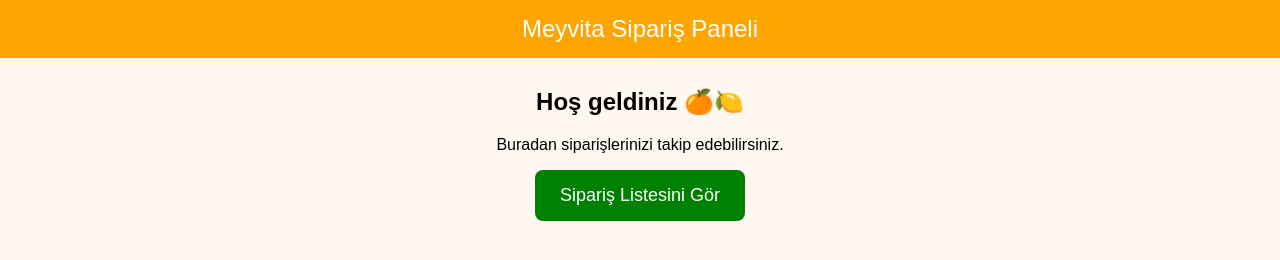
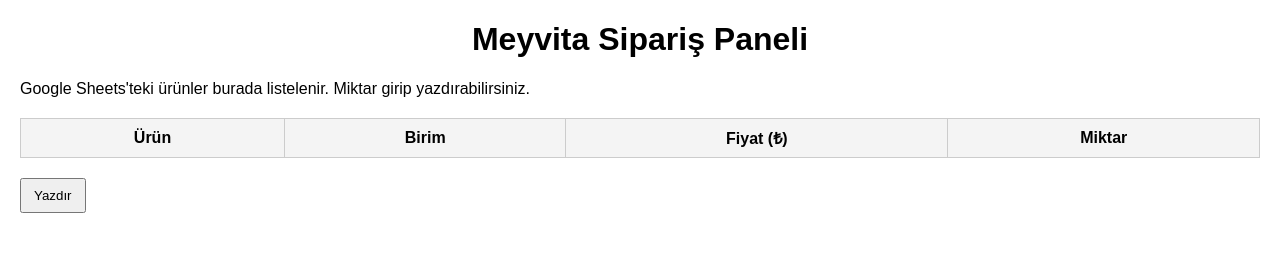
Before and after one commit to meyvita/meyvita-panel, a plain HTML site: page index.html in a window 1280 px wide. Drawn offline with Linux system fonts and the light colour scheme; no server answers.

Commit message:
Update index.html

```diff
--- a/index.html
+++ b/index.html
@@ -1,46 +1,65 @@
+
 <!DOCTYPE html>
 <html lang="tr">
 <head>
-    <meta charset="UTF-8">
-    <meta name="viewport" content="width=device-width, initial-scale=1.0">
-    <title>Meyvita Panel</title>
-    <style>
-        body {
-            font-family: Arial, sans-serif;
-            text-align: center;
-            background-color: #fff8f0;
-            margin: 0;
-            padding: 0;
-        }
-        header {
-            background-color: orange;
-            color: white;
-            padding: 15px;
-            font-size: 24px;
-        }
-        main {
-            margin: 30px;
-        }
-        button {
-            padding: 15px 25px;
-            background-color: green;
-            color: white;
-            border: none;
-            font-size: 18px;
-            cursor: pointer;
-            border-radius: 8px;
-        }
-        button:hover {
-            background-color: darkgreen;
-        }
-    </style>
+<meta charset="UTF-8">
+<meta name="viewport" content="width=device-width, initial-scale=1.0">
+<title>Meyvita Sipariş Paneli</title>
+<style>
+    body { font-family: Arial, sans-serif; margin: 20px; }
+    h1 { text-align: center; }
+    table { width: 100%; border-collapse: collapse; margin-top: 20px; }
+    th, td { border: 1px solid #ccc; padding: 8px; text-align: center; }
+    th { background-color: #f4f4f4; }
+    input[type="number"] { width: 60px; }
+    button { padding: 8px 12px; margin-top: 20px; cursor: pointer; }
+</style>
 </head>
 <body>
-    <header>Meyvita Sipariş Paneli</header>
-    <main>
-        <h2>Hoş geldiniz 🍊🍋</h2>
-        <p>Buradan siparişlerinizi takip edebilirsiniz.</p>
-        <button>Sipariş Listesini Gör</button>
-    </main>
+<h1>Meyvita Sipariş Paneli</h1>
+<p>Google Sheets'teki ürünler burada listelenir. Miktar girip yazdırabilirsiniz.</p>
+
+<table id="urunTablosu">
+    <thead>
+        <tr>
+            <th>Ürün</th>
+            <th>Birim</th>
+            <th>Fiyat (₺)</th>
+            <th>Miktar</th>
+        </tr>
+    </thead>
+    <tbody></tbody>
+</table>
+
+<button onclick="yazdir()">Yazdır</button>
+
+<script>
+const sheetCSV = "https://docs.google.com/spreadsheets/d/1oFofVAu7DIE5RIQu8PnDw9hIDBl25Bxe7oMQjVLYD8g/export?format=csv";
+
+fetch(sheetCSV)
+    .then(response => response.text())
+    .then(data => {
+        const rows = data.split("\n").map(row => row.split(","));
+        const tbody = document.querySelector("#urunTablosu tbody");
+        rows.slice(1).forEach(row => {
+            const [urun, birim, fiyat, kategori, gorsel, aktif] = row;
+            if (aktif && aktif.trim().toLowerCase() === "evet") {
+                const tr = document.createElement("tr");
+                tr.innerHTML = `
+                    <td>${urun}</td>
+                    <td>${birim}</td>
+                    <td>${fiyat}</td>
+                    <td><input type="number" min="0"></td>
+                `;
+                tbody.appendChild(tr);
+            }
+        });
+    });
+
+function yazdir() {
+    window.print();
+}
+</script>
+
 </body>
 </html>
```
